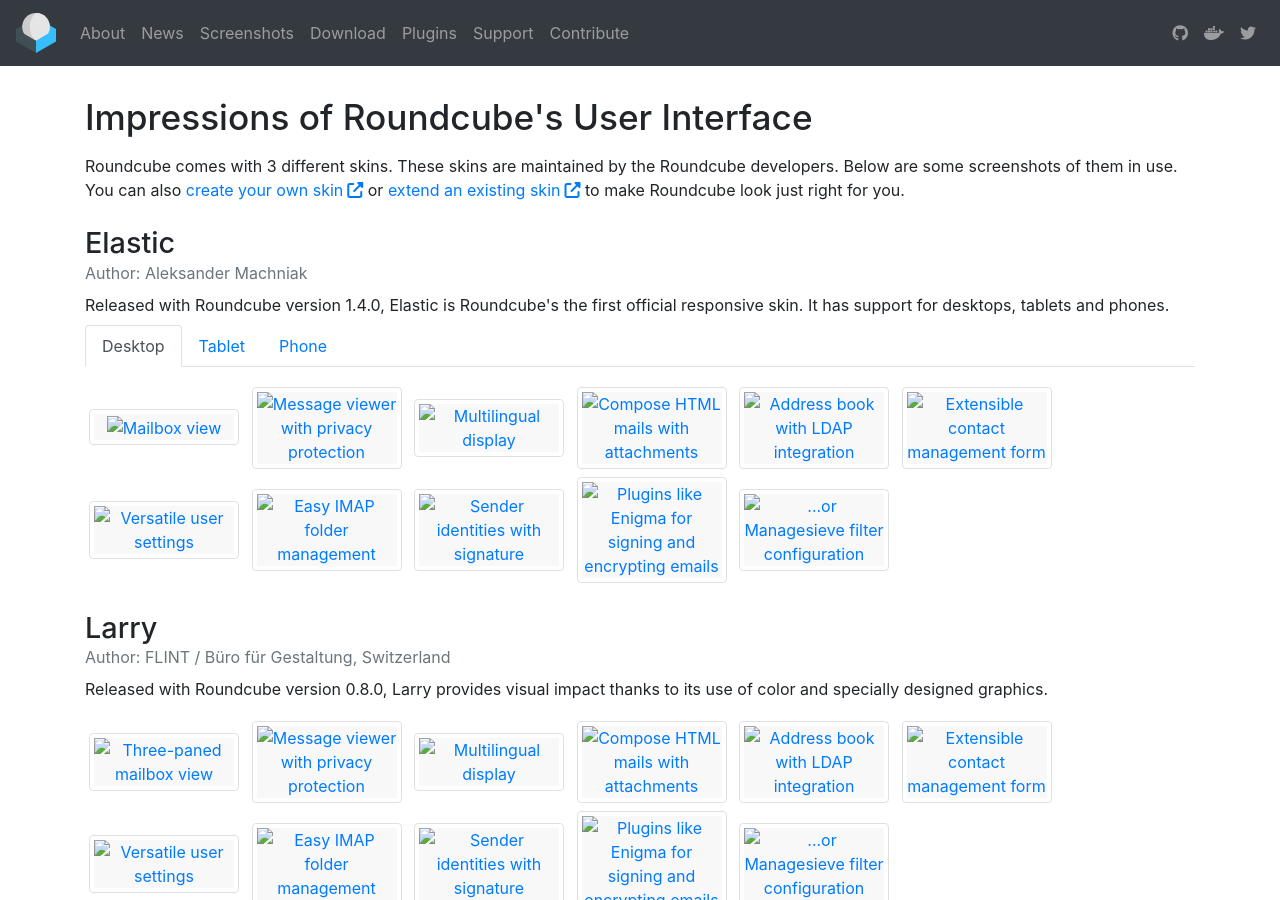
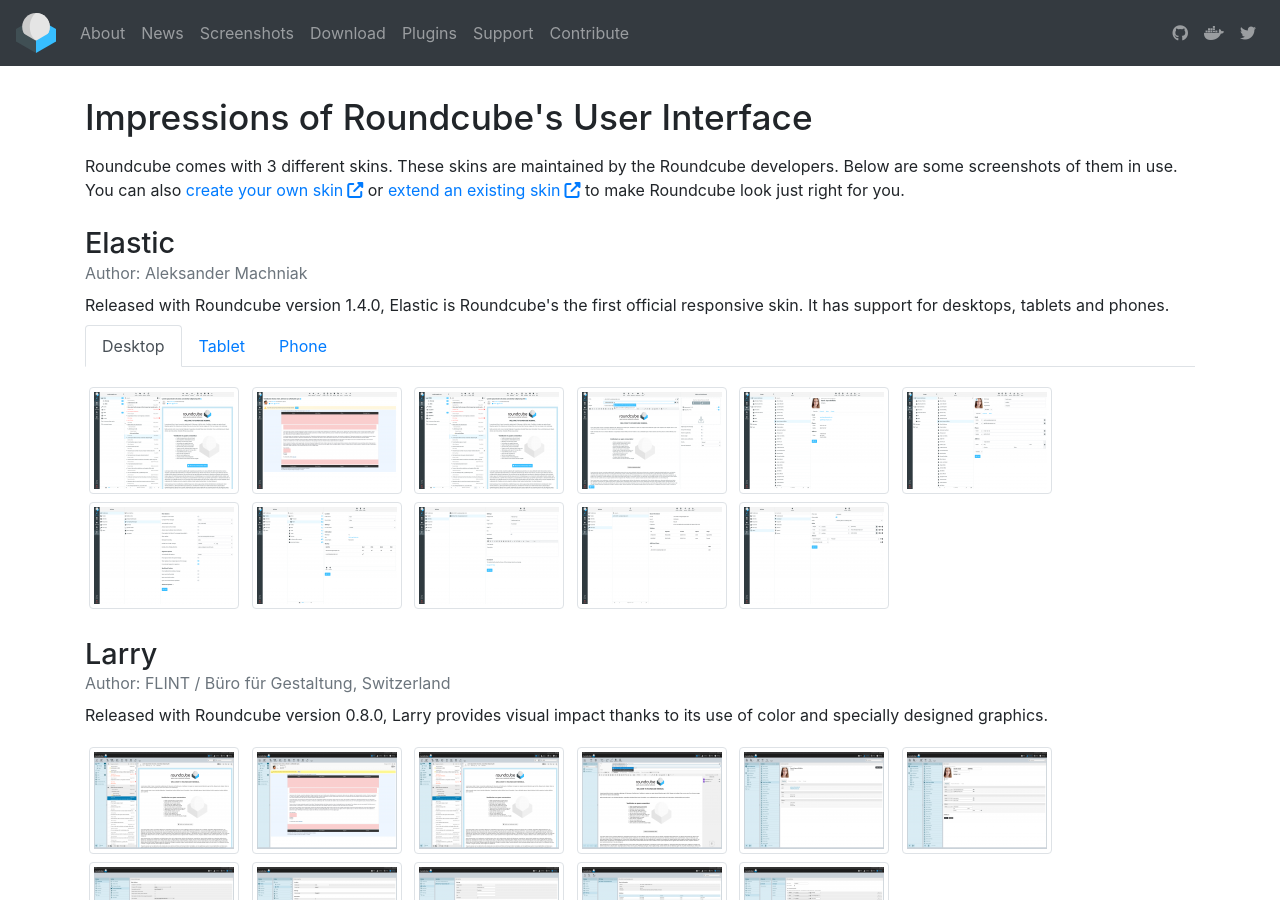
Before and after one commit to rc-skins/rc-skins.github.io, a Jekyll site: the page built from index.html, in a window 1280 px wide and 900 px high. Built offline with Jekyll 4.4.1, drawn with Linux system fonts in a browser that asks for light colours; nearby versions of some CDN libraries; the list of posts is cut into pages by our own code; comment, search, counter and statistics services are not loaded.

Commit message:
Update index.html

```diff
--- a/index.html
+++ b/index.html
@@ -32,7 +32,7 @@
             <div class="tab-pane fade {% if forloop.first %} show active {% endif %}" id="{{ dir }}-{{ device }}" role="tabpanel" {% if params.devices.size > 1 %}aria-labelledby="{{ dir }}-{{ device }}-tab"{% endif %}>
                 <ul id="screenshots-{{ dir }}-{{ device }}" class="screens p-0 w-100 mt-3">
                     {% for screenshot in params.screenshots %}
-                        <li class="m-1 d-inline-block img-thumbnail"><a id="screenshots-{{ dir }}-{{ device }}-{{ forloop.index }}" class="d-inline-block text-center" href="#" title="{{ screenshot.title }}" data-toggle="modal" data-target="#viewer"><img class="mx-auto" src="/screens/skins/{{ dir }}/{{ device }}/thumbs/{{ screenshot.file }}" height="97" alt="{{ screenshot.title }}"></a></li>
+                        <li class="m-1 d-inline-block img-thumbnail"><a id="screenshots-{{ dir }}-{{ device }}-{{ forloop.index }}" class="d-inline-block text-center" href="#" title="{{ screenshot.title }}" data-toggle="modal" data-target="#viewer"><img class="mx-auto" src="/skins/{{ dir }}/{{ device }}/thumbs/{{ screenshot.file }}" height="97" alt="{{ screenshot.title }}"></a></li>
                     {% endfor %}
                 </ul>
             </div>
```
